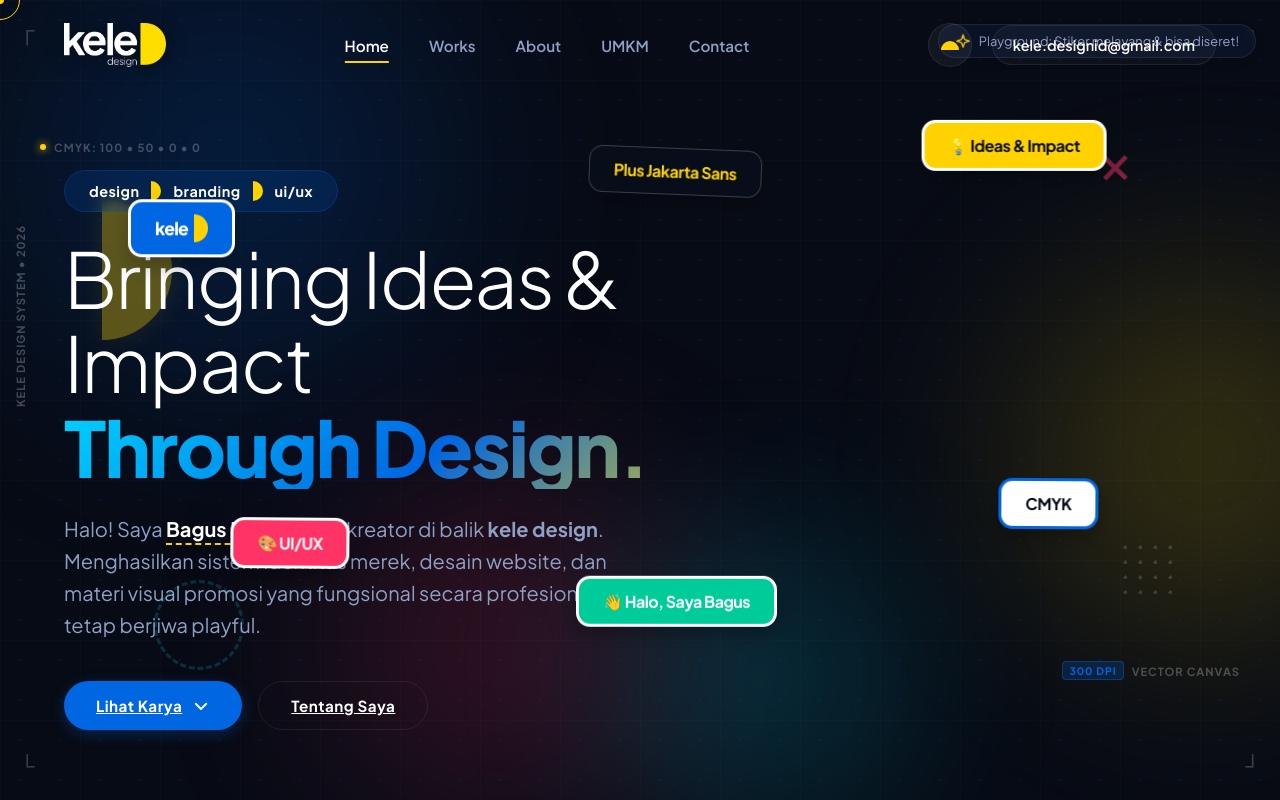
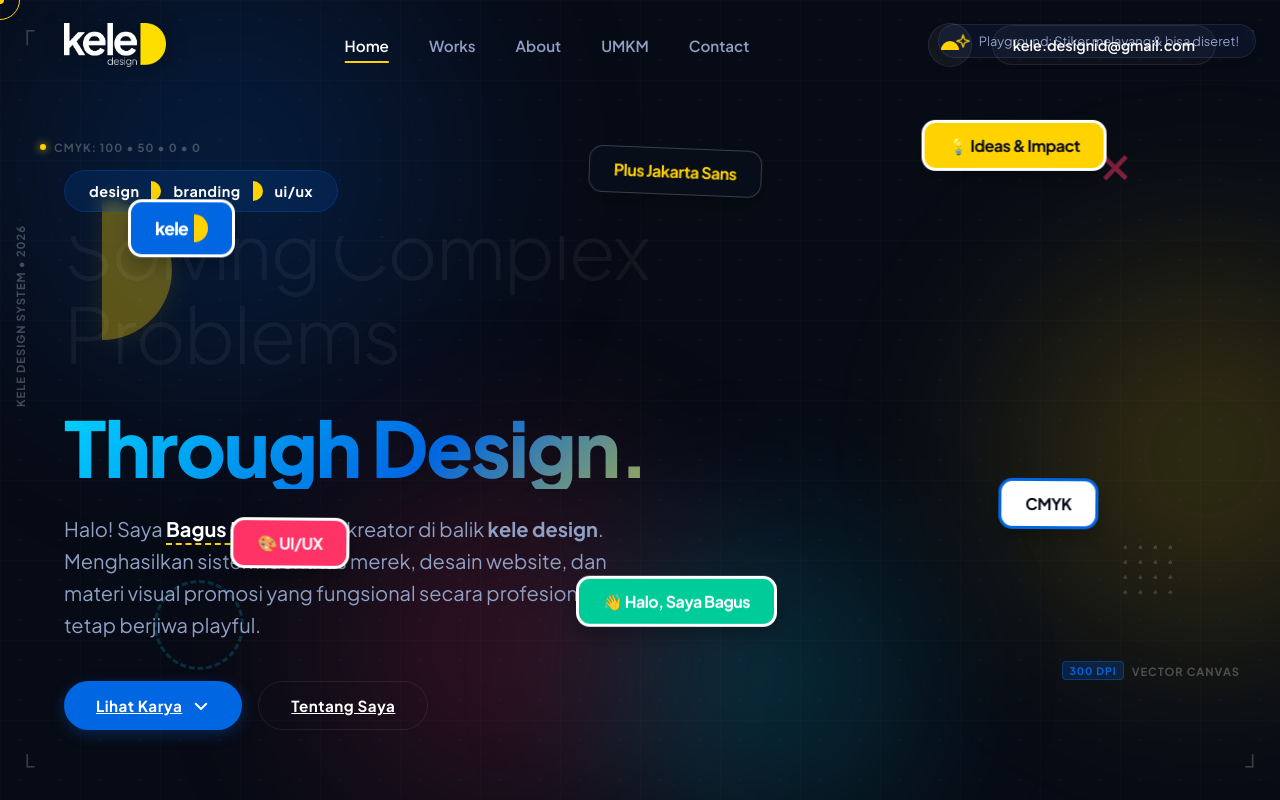
Before and after one commit to kele-dev/Kele-s-Design-Portfolio, a Vue app: page / in a window 1280 px wide. Shown: the top 800 px of the page. Built offline with nearby package versions, Linux system fonts and the light colour scheme.

Commit message:
feat(hero): add dynamic high-value rotating headline phrases above Through Design

```diff
--- a/src/App.vue
+++ b/src/App.vue
@@ -53,7 +53,13 @@
           </div>
 
           <h1 class="hero-title">
-            <span class="light-title">Bringing Ideas & Impact</span>
+            <span class="headline-container">
+              <Transition name="headline-slide" mode="out-in">
+                <span :key="activeHeadlineIndex" class="light-title headline-text">
+                  {{ headlines[activeHeadlineIndex] }}
+                </span>
+              </Transition>
+            </span>
             <span class="text-accent-gradient bold-title">Through Design.</span>
           </h1>
 
@@ -208,6 +214,18 @@ import LogoMarquee from './components/LogoMarquee.vue'
 import PortfolioGrid from './components/PortfolioGrid.vue'
 import UmkmImpact from './components/UmkmImpact.vue'
 
+// High-Value Rotating Headline Text Phrases
+const headlines = [
+  'Bringing Ideas & Impact',
+  'Solving Complex Problems',
+  'Elevating Local Brands',
+  'Driving Business Growth',
+  'Creating Visual Value'
+]
+
+const activeHeadlineIndex = ref(0)
+let headlineTimer: number | undefined
+
 // Skills Data
 const skills = ['Full Brand Identity', 'Logo Motion Design', 'Website Design & UI/UX', 'UMKM Branding Upgrade', 'Experimental Typography', 'Packaging & Merch Design', 'Vector Illustration']
 
@@ -254,10 +272,16 @@ const handleScroll = () => {
 
 onMounted(() => {
   window.addEventListener('scroll', handleScroll)
+
+  // Rotate headline every 3.2 seconds
+  headlineTimer = window.setInterval(() => {
+    activeHeadlineIndex.value = (activeHeadlineIndex.value + 1) % headlines.length
+  }, 3200)
 })
 
 onUnmounted(() => {
   window.removeEventListener('scroll', handleScroll)
+  if (headlineTimer) clearInterval(headlineTimer)
 })
 
 // Playful theme cycling logic
@@ -313,4 +337,31 @@ const cycleTheme = () => {
   width: 100%;
   min-height: 100vh;
 }
+
+/* Dynamic Headline Slide Animation */
+.headline-container {
+  display: block;
+  min-height: 1.15em;
+  overflow: hidden;
+  position: relative;
+}
+
+.headline-text {
+  display: block;
+}
+
+.headline-slide-enter-active,
+.headline-slide-leave-active {
+  transition: transform 0.45s cubic-bezier(0.16, 1, 0.3, 1), opacity 0.35s ease;
+}
+
+.headline-slide-enter-from {
+  opacity: 0;
+  transform: translateY(30px);
+}
+
+.headline-slide-leave-to {
+  opacity: 0;
+  transform: translateY(-30px);
+}
 </style>
```
